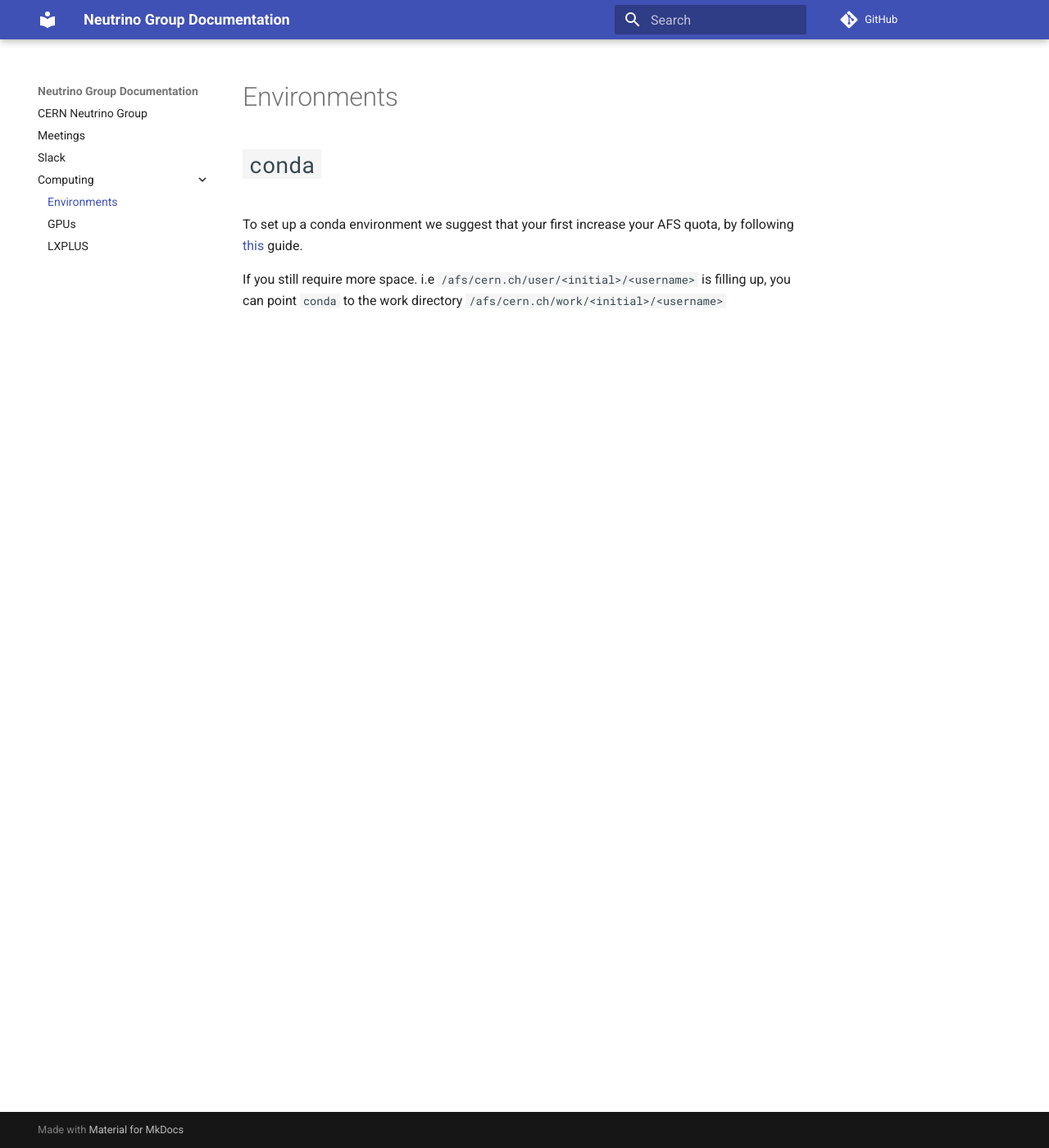
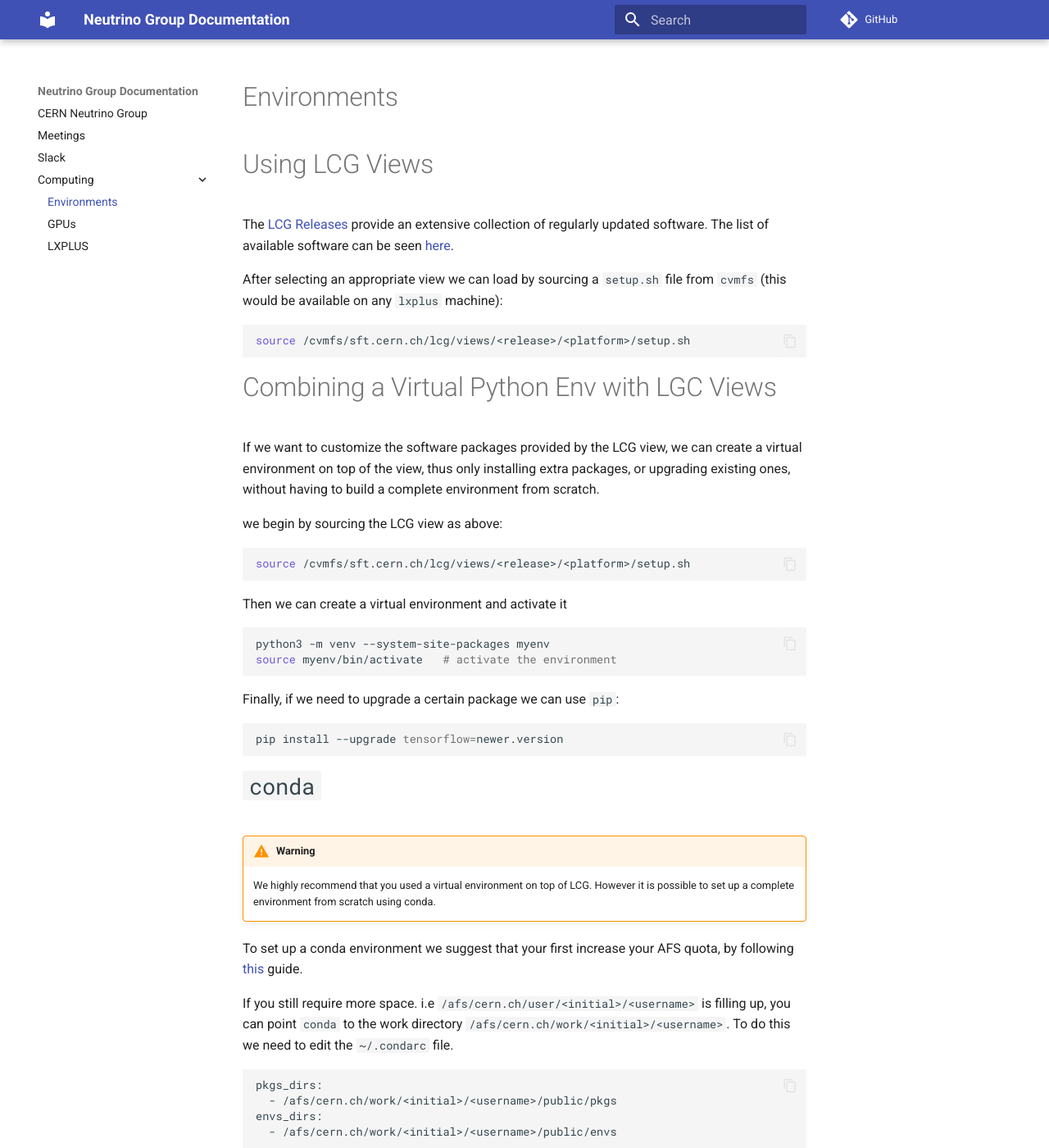
Before and after one commit to neutrino-cern/neutrino-cern.github.io, an MkDocs documentation site: the page built from docs/Computing/Environments.md, in a window 1280 px wide and 1400 px high. Shown: the whole window at 82% size. Built offline with MkDocs 1.6.1 and Material for MkDocs 9.7.7, drawn with Linux system fonts in a browser that asks for light colours; comment, search, counter and statistics services are not loaded.

Commit message:
instructions on using LCG and virtual env

````diff
--- a/docs/Computing/Environments.md
+++ b/docs/Computing/Environments.md
@@ -1,7 +1,47 @@
 # Environments
+
+# Using LCG Views
+
+The [LCG Releases](https://ep-dep-sft.web.cern.ch/document/lcg-releases) provide an extensive collection of regularly updated software. The list of available software can be seen [here](https://lcginfo.cern.ch/).
+
+After selecting an appropriate view we can load by sourcing a `setup.sh` file from `cvmfs` (this would be available on any `lxplus` machine):
+```bash
+source /cvmfs/sft.cern.ch/lcg/views/<release>/<platform>/setup.sh
+```
+
+# Combining a Virtual Python Env with LGC Views
+If we want to customize the software packages provided by the LCG view, we can create a virtual environment on top of the view, thus only installing extra packages, or upgrading existing ones, without having to build a complete environment from scratch.
+
+we begin by sourcing the LCG view as above:
+```bash
+source /cvmfs/sft.cern.ch/lcg/views/<release>/<platform>/setup.sh
+```
+Then we can create a virtual environment and activate it
+
+```bash
+python3 -m venv --system-site-packages myenv
+source myenv/bin/activate   # activate the environment
+```
+
+Finally, if we need to upgrade a certain package we can use `pip`:
+
+```bash
+pip install --upgrade tensorflow=newer.version
+```
 
 # `conda`
 
+!!! warning
+    We highly recommend that you used a virtual environment on top of LCG. However it is possible to set up a complete environment from scratch using conda.
+
+
 To set up a conda environment we suggest that your first increase your AFS quota, by following [this](https://resources.web.cern.ch/resources/Help/?kbid=067040) guide.
 
-If you still require more space. i.e `/afs/cern.ch/user/<initial>/<username>` is filling up, you can point `conda` to the work directory `/afs/cern.ch/work/<initial>/<username>`
+If you still require more space. i.e `/afs/cern.ch/user/<initial>/<username>` is filling up, you can point `conda` to the work directory `/afs/cern.ch/work/<initial>/<username>`. To do this we need to edit the `~/.condarc` file.
+
+```bash
+pkgs_dirs:
+  - /afs/cern.ch/work/<initial>/<username>/public/pkgs
+envs_dirs:
+  - /afs/cern.ch/work/<initial>/<username>/public/envs
+```
````
